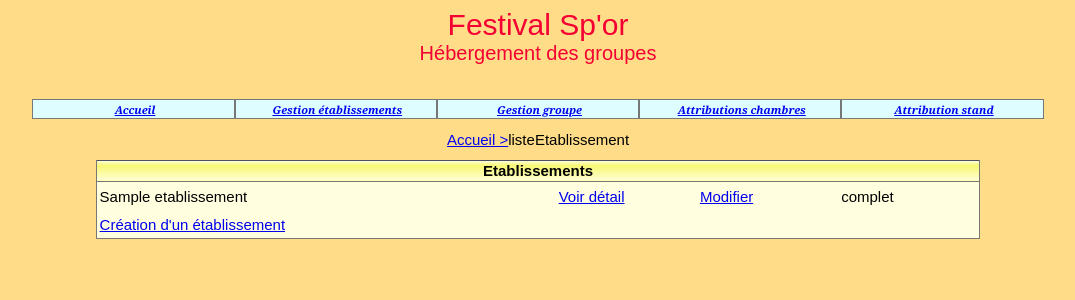
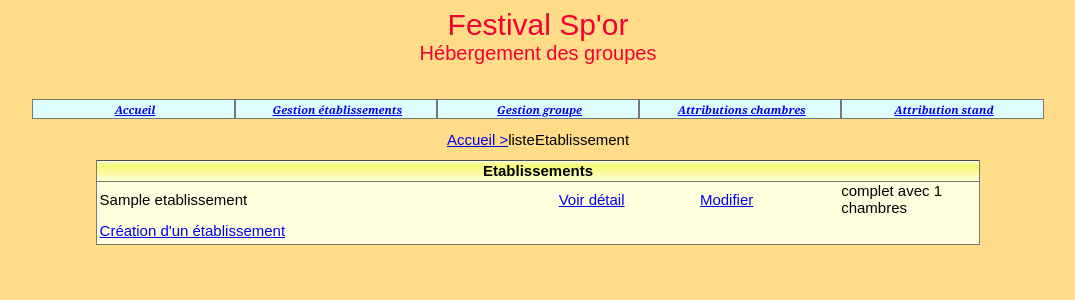
Before and after one commit to sly987/FestivalSpor2, a PHP site: page /listeEtablissements.php in a window 1280 px wide. Shown: the top 300 px of the page, without its empty margins (102-1177 px from the left). Run offline with PHP 8.4, Linux system fonts and the light colour scheme; tables that the repository leaves empty hold one stand-in row (values such as "Sample post").

Commit message:
affichage du nb chambres total

```diff
--- a/_gestionBase.inc.php
+++ b/_gestionBase.inc.php
@@ -8,7 +8,7 @@ include('connexion-PDO.php');
 
 function obtenirReqEtablissements()
 {
-   $req="select idEtab, nomEtab from Etablissement order by idEtab";
+   $req="select idEtab, nomEtab, nombreChambresOffertes from Etablissement order by idEtab";
    return $req;
 }
 
@@ -163,7 +163,7 @@ function obtenirReqIdNomGroupesAHeberger()
 }
 function obtenirReqGroupe()
 {
-   $req="select idGroupe, nomGroupe from Groupe order by idGroupe";
+   $req="select idGroupe, nomGroupe, nombrePersonnes from Groupe order by idGroupe";
    return $req;
 }
 
--- a/listeEtablissements.php
+++ b/listeEtablissements.php
@@ -31,6 +31,7 @@ class='tabNonQuadrille'>
    {
       $id=$row['idEtab'];
       $nom=$row['nomEtab'];
+      $nombreChambresOffertes=$row['nombreChambresOffertes'];
 
       echo "
 		<tr class='ligneTabNonQuad'>
@@ -61,11 +62,11 @@ class='tabNonQuadrille'>
             $nbMax = nbChambresMax($connexion, $id);
             if($nb == $nbMax)
             {
-               echo "<td width='16%'>complet </td>";
+               echo "<td width='16%'>complet avec  $nombreChambresOffertes chambres </td>";
             }
             else{
                echo "
-               <td width='16%'> ".$nb." chambres occupés </td>";
+               <td width='16%'> ".$nb." chambres occupés sur $nombreChambresOffertes </td>";
             }
 			}
 			echo "
```
Also changed, not shown: listeGroupe.php (+8 -3 lines).
